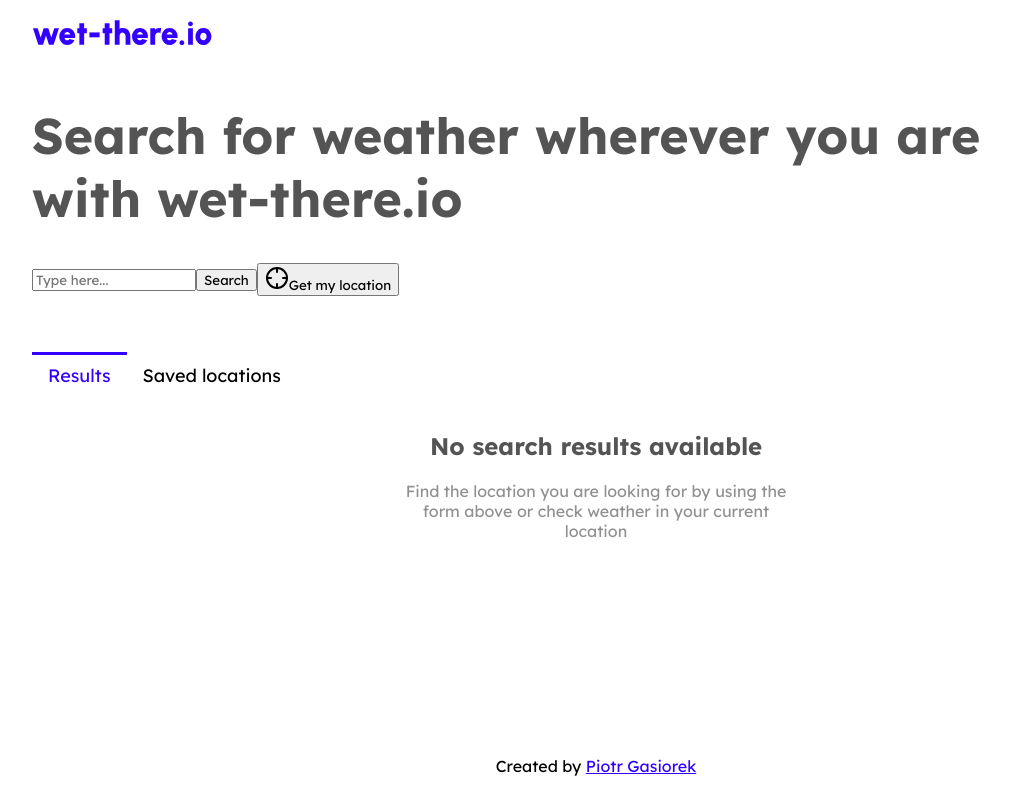
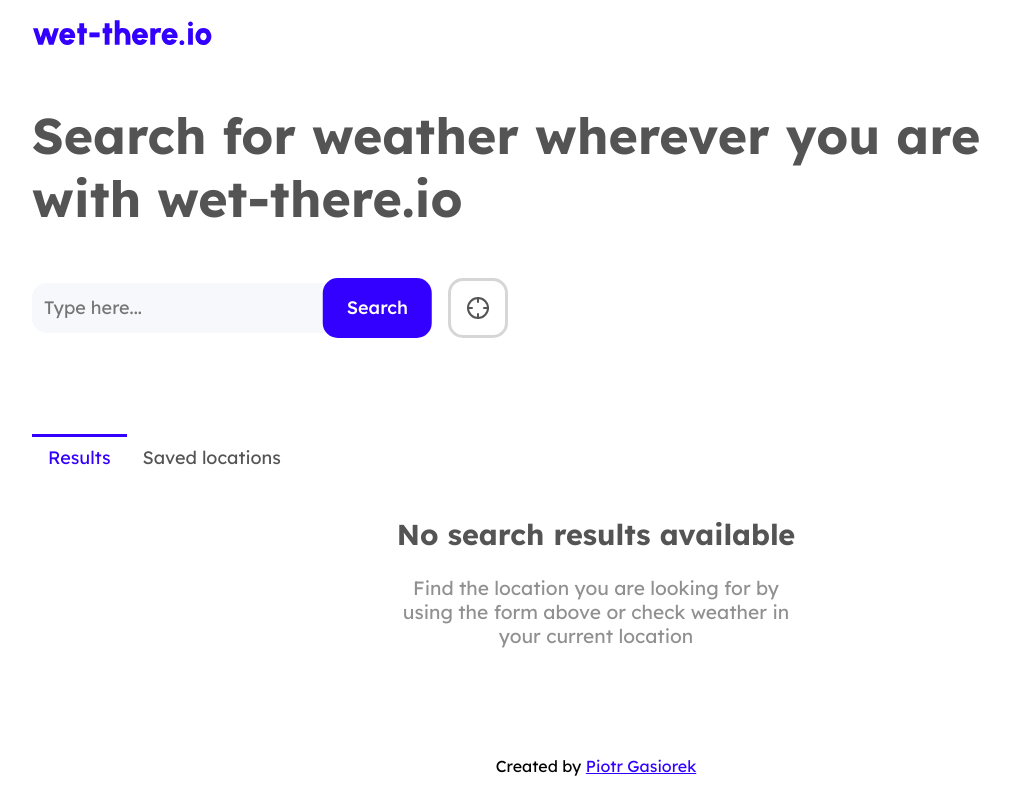
Before and after one commit to PiotrGasiorek/wet-there.io, a React (Create React App) app: page / in a window 1280 px wide. Shown: the whole page, without its empty margins (44-1054 px from the left). Built offline with nearby package versions, Linux system fonts and the light colour scheme.

Commit message:
Added RWD and improved some styles

```diff
--- a/src/styles/variables.scss
+++ b/src/styles/variables.scss
@@ -5,11 +5,14 @@ $txt-on-primary: #fff;
 $txt-black: #545454;
 $txt-gray: #909090;
 
-$gray-100: #F2F2F2;
+$gray-100: #F7F8FB;
+// $gray-100: #F2F2F2;
 $gray-400: #e6e6e699;
+$gray-500: #bbbbbb99;
 
 $white-100: #fff;
-$white-200: #f9f9f9;
+$white-200: #f6f6f6;
+$white-300: #f9f9f9;
 $page-width: 1160px;
 $page-padding: 16px;
 
@@ -20,14 +23,19 @@ $shadow--smooth: 0px 4px 20px rgba(0, 0, 0, 0.05);
     $hierarchy: 'primary',
     $type: 'classic',
 ) {
+    border: none;
+    cursor: pointer;
+    font-weight: 500;
 
     @if $hierarchy == 'primary'{
         background-color: $primary;
         color: $txt-on-primary;
     }
     @if $hierarchy == 'secondary'{
-        background-color: $gray-400;
+        // background-color: $gray-400;
         color: $txt-black;
+        background: none;
+        border: 3px solid $gray-500;
     }
     @if $type == 'classic'{
 
@@ -40,21 +48,11 @@ $shadow--smooth: 0px 4px 20px rgba(0, 0, 0, 0.05);
         justify-content: center;
     }
 
-    border: none;
-    cursor: pointer;
-    font-weight: 500;
+
+    & > span{
+        font-weight: 500;
+    }
 }
-
-.btn{
-    @include btn;
-    position: absolute;
-    right: 0;
-    min-height: 60px;
-    padding: 8px 24px;
-    border-radius: 15px;
-    font-size: 18px;
-}
-
 
 ::selection{
     background-color: $primary;
@@ -62,30 +60,36 @@ $shadow--smooth: 0px 4px 20px rgba(0, 0, 0, 0.05);
 }
 
 .card{
-    max-width: 250px;
+    max-width: 100%;
     min-width: 250px;
+    flex-grow: 1;
+    flex-basis: 250px;
     margin-right: 16px;
+    margin-bottom: 48px;
     display: flex;
     align-items: center;
     flex-direction: column;
-    background-color: $white-100;
     border-radius: 20px;
-    padding: 24px 24px;
+    padding: 18px 12px 24px 12px;
     transition: .3s;
+    box-shadow: 0px 43px 31px rgba(0, 0, 0, 0.02), 0px 17.9644px 12.9511px rgba(0, 0, 0, 0.0143771), 0px 9.60461px 6.92426px rgba(0, 0, 0, 0.0119221), 0px 5.38427px 3.88168px rgba(0, 0, 0, 0.01), 0px 2.85954px 2.06153px rgba(0, 0, 0, 0.00807786), 0px 1.18992px 0.85785px rgba(0, 0, 0, 0.00562291);
 
-    &:hover{
-        // background-color: $white-100;
-        box-shadow: 0px 4px 20px rgba(0, 0, 0, 0.116);
-    }
+    // &:hover{
+    //     // background-color: $white-100;
+    //     box-shadow: 0px 4px 20px rgba(0, 0, 0, 0.1);
+    // }
 
     &__title{
         font-size: 35px;
         text-align: center;
         margin-top: 0;
+        color: $txt-black;
     }
 
     &__subtitle{
         text-align: center;
+        margin-top: 0;
+        color: $txt-gray;
     }
 
     &__saveBtn{
@@ -103,23 +107,13 @@ $shadow--smooth: 0px 4px 20px rgba(0, 0, 0, 0.05);
     }
 }
 
-.input{
-    min-height: 50px;
-    background-color: $gray-100;
-    border-radius: 15px;
-    border: none;
-    padding: 12px;
-    width: 350px;
-    font-size: 18px;
-    color: $txt-black;
-    &:focus{
-        outline: none;
-        box-shadow: $shadow--smooth;
+.tabs{
+    margin-top: 100px;
+
+    @media only screen and (max-width: 510px) {
+        margin-top: 64px;
     }
-}
 
-.tabs{
-    margin-top: 60px;
 
     &__nav{
         display: flex;
@@ -134,9 +128,27 @@ $shadow--smooth: 0px 4px 20px rgba(0, 0, 0, 0.05);
                 font-size: 18px;
                 padding: 8px 16px;
                 transition: .3s;
+                position: relative;
+                color: $txt-black;
+
+                &:before{
+                    background: none repeat scroll 0 0 transparent;
+                    transition: width 0.3s ease 0s, left 0.3s ease 0s;
+                    width: 0;
+                    height: 3px;
+                    background-color: $primary;
+                    top: -4px;
+                    left: 50%;
+                    position: absolute;
+                    content: '';
+                }
+
 
                 &:hover{
-                    color: $primary;
+                    &:before{
+                        width: 100%;
+                        left: 0;
+                    }
                 }
             }
         }
@@ -152,6 +164,16 @@ $shadow--smooth: 0px 4px 20px rgba(0, 0, 0, 0.05);
     }
 }
 
+.tabs__nav__tab--active{
+    .tabs__nav__tab__btn{
+        color: $primary;
+        &:before{
+            width: 100%;
+            left: 0;
+        }
+    }
+}
+
 body
 .tabs__content__wrapper--active{
     display: flex;
@@ -161,6 +183,8 @@ body
     text-align: center;
     margin: auto;
     max-width: 400px;
+    font-size: 1.2em;
+
     &__title{
         color: $txt-black;
     }
@@ -170,29 +194,80 @@ body
     }
 }
 
-.tabs__nav__tab--active{
-    .tabs__nav__tab__btn{
-        position: relative;
-        color: $primary;
-
-        &:before{
-            width: 100%;
-            height: 3px;
-            background-color: $primary;
-            top: -4px;
-            left: 0;
-            position: absolute;
-            content: '';
-        }
-    }
-}
-
-
 .form{
     display: flex;
     align-items: center;
+    flex-wrap: wrap;
     position: relative;
     max-width: max-content;
+    margin-top: 48px;
+
+    &__searchbox{
+        position: relative;
+        flex-shrink: 3;
+        width: 400px;
+
+        &__btn{
+            @include btn;
+            min-height: 60px;
+            padding: 8px 24px;
+            border-radius: 15px;
+            font-size: 18px;
+            position: absolute;
+            top: 50%;
+            transform: translate(-100%, -50%);
+        }
+
+        &__input{
+            min-height: 50px;
+            background-color: $gray-100;
+            border-radius: 15px;
+            border: none;
+            padding: 12px;
+            width: 0;
+            min-width: 100%;
+            font-size: 18px;
+            color: $txt-black;
+            transition: .4s;
+            padding-right: 124px;
+
+            &:focus{
+                outline: none;
+                background-color: darken($gray-100, 2);
+            }
+        }
+
+        @media only screen and (max-width: 510px) {
+            min-width: -webkit-fill-available;
+        }
+
+    }
+
+    &__btn{
+        @include btn(
+            $hierarchy: 'secondary',
+            $type: 'square'
+        );
+        border-radius: 15px;
+        min-height: 60px;
+        width: 60px;
+        margin-left: 16px;
+        font-size: 18px;
+
+        @media only screen and (max-width: 510px) {
+            min-width: 100%;
+            margin-top: 24px;
+            margin-left: 0;
+        }
+
+        &__txt{
+            margin-left: 8px;
+            display: none;
+            @media only screen and (max-width: 510px) {
+                display: inline;
+            }
+        }
+    }
 }
 
 *{
```
